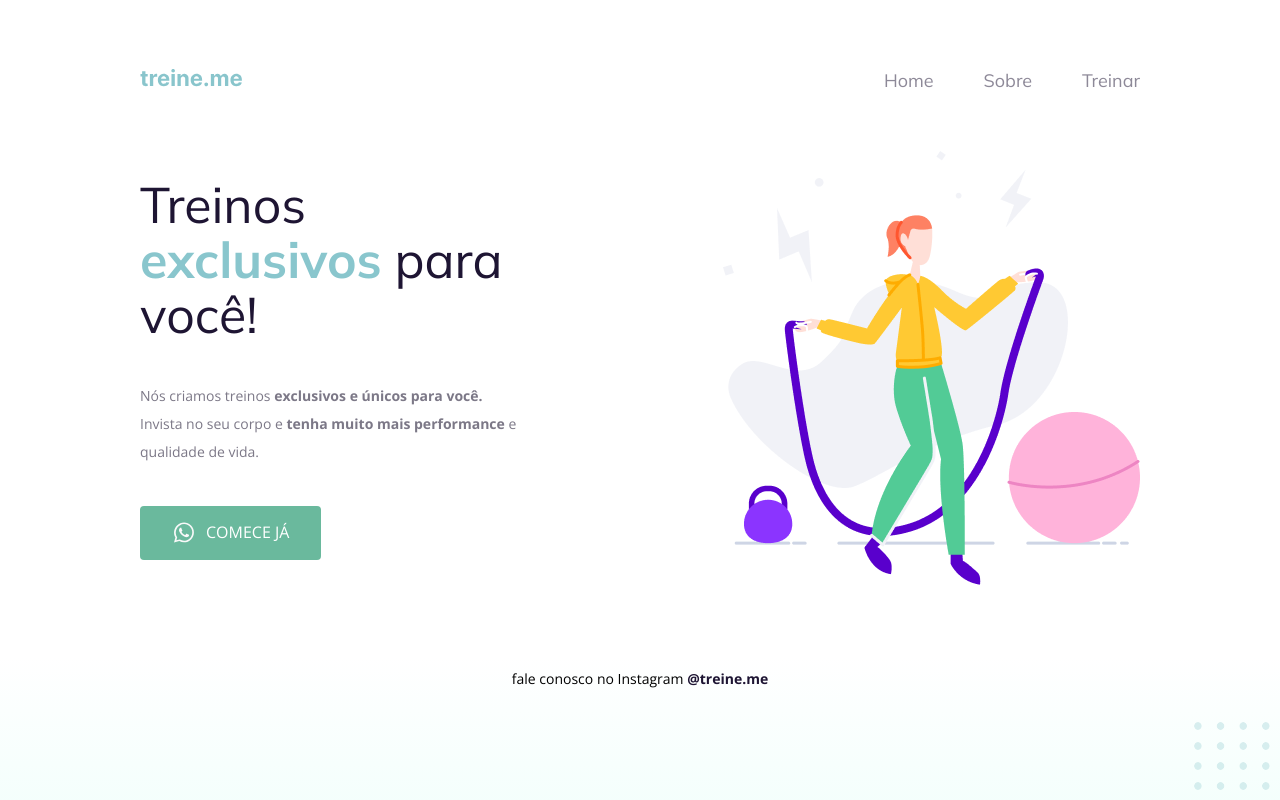
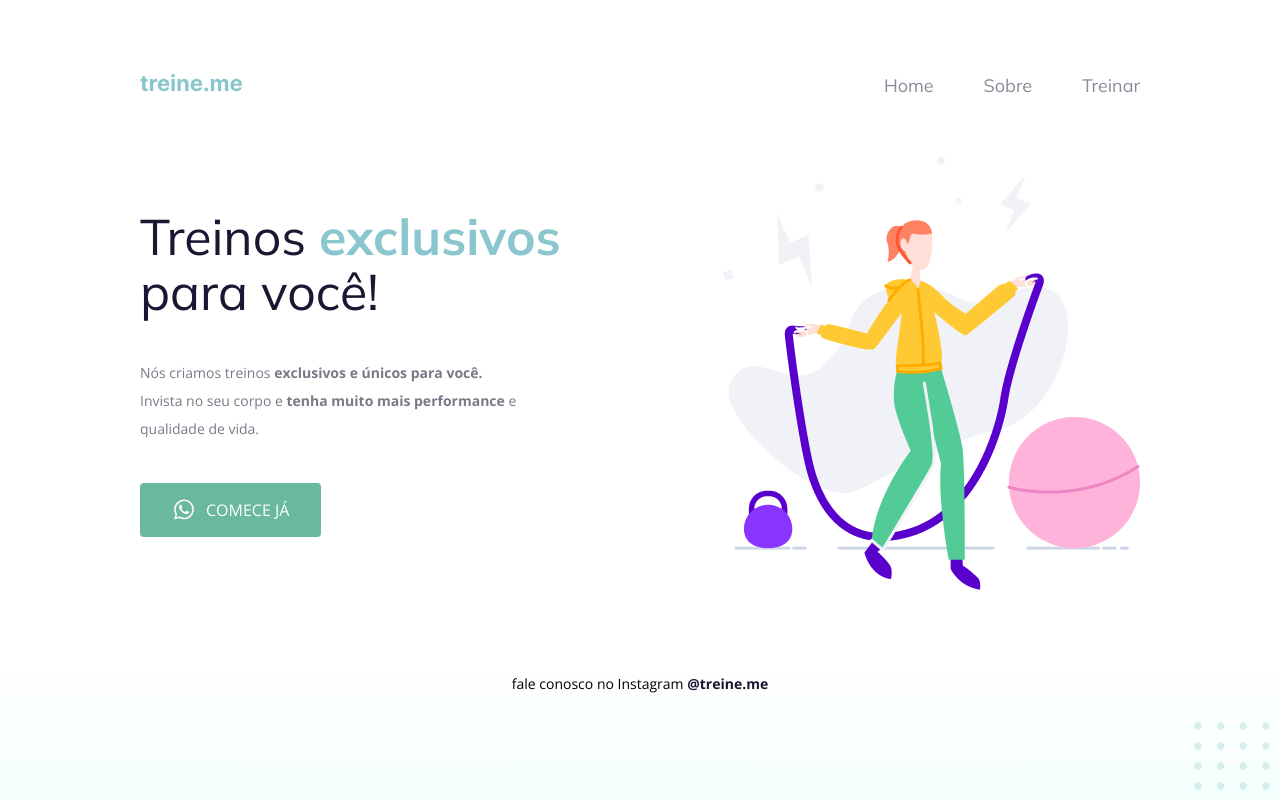
Before and after one commit to gksouza/treine_me, a plain HTML site: page index.html in a window 1280 px wide. Drawn offline with nearby package versions, Linux system fonts and the light colour scheme.

Commit message:
inserting more styles

```diff
--- a/style.css
+++ b/style.css
@@ -7,7 +7,6 @@
 }
 
 :root {
-  min-height: 100vh;
   font-size: 62.5%;
 
   --ff-body: 'Open Sans', sans-serif;
@@ -17,14 +16,18 @@
   --fs-nav: 1.8rem;
   --fs-h1: 5rem;
 
-  --color-h1: hsl(259, 42%, 14%);
+  --color-h1-a: hsl(259, 42%, 14%);
   --color-h1span: hsl(186, 40%, 67%);
-  --color-a: hsl(259, 42%, 14%);
   --color-p: hsl(257, 6%, 50%);
   --color-btn: hsl(0, 0%, 100%);
 
   --bcg-btn: hsl(159, 36%, 57%);
   --bcg-btn-hover: hsl(159, 36%, 48%);
+}
+
+body {
+  min-height: 100vh;
+  padding: .5rem;
 }
 
 body, button {
@@ -55,7 +58,7 @@ section p, footer {
 }
 
 h1, p {
-  width: 42rem;
+  width: 42.5rem;
 }
 
 ul li a:hover, h1 span, footer a {
@@ -78,7 +81,7 @@ ul {
 }
 
 a {
-  color: var(--color-a);
+  color: var(--color-h1-a);
 }
 
 ul li a {
@@ -94,7 +97,7 @@ h1 {
   font-size: var(--fs-h1);
   font-weight: normal;
   line-height: 5.5rem;
-  color: var(--color-h1);
+  color: var(--color-h1-a);
 }
 
 h1 span {
```
